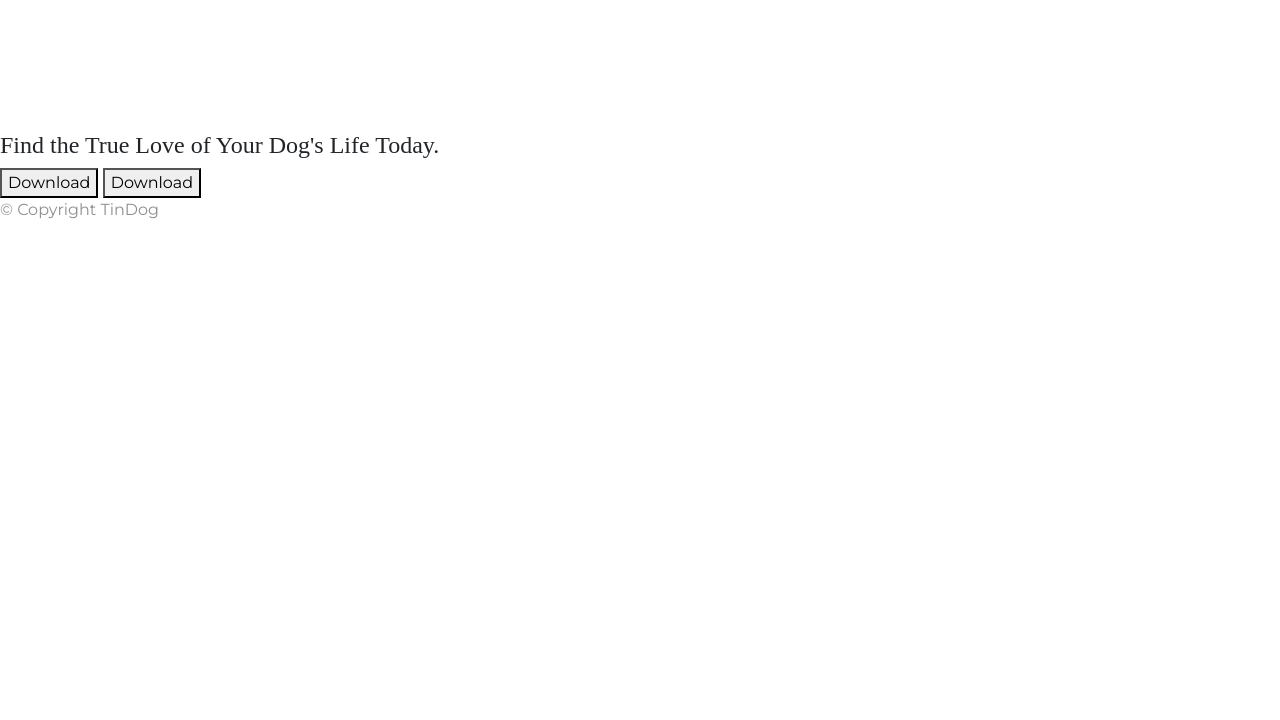
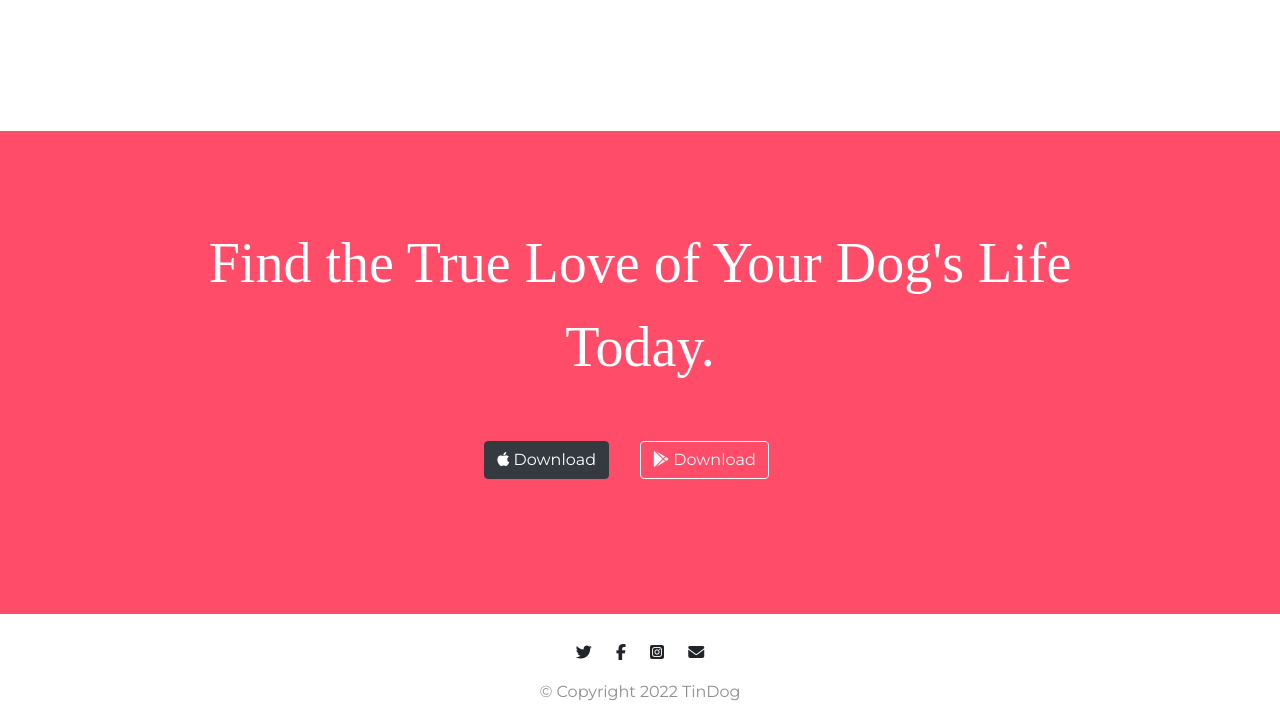
Before and after one commit to krook98/tindog, a plain HTML site: page index.html in a window 1280 px wide. Shown: the part 2092-2812 px from the top of the page. Before the commit the page ends 2330 px from the top, so only its background shows below. Drawn offline with nearby package versions, Linux system fonts and the light colour scheme.

Commit message:
Footer done

```diff
--- a/css/styles.css
+++ b/css/styles.css
@@ -131,6 +131,31 @@ h3 {
       padding: 3% 2%;
   }
 
+  /* End Section */
+  #cta {
+      text-align: center;
+      background-color: #ff4c68;
+      color: #fff;
+      padding: 7% 15%;
+  }
+
+  .cta-heading {
+      font-size: 3.5rem;
+      line-height: 1.5;
+      font-family: 'Montserrat-Black';
+  }
+
+  /* Footer */
+  #footer {
+      text-align: center;
+      background-color: #fff;
+      padding-top: 10px;
+  }
+
+  .icon-footer {
+      margin: 20px 10px;
+  }
+
   @media (max-width: 1028px) {
       #title {
           text-align: center;
--- a/index.html
+++ b/index.html
@@ -35,13 +35,13 @@
     <div class="collapse navbar-collapse" id="navbarSupportedContent">
       <ul class="navbar-nav ml-auto">
           <li class="nav-item">
-              <a class="nav-link" href="">Contact</a>
+              <a class="nav-link" href="#footer">Contact</a>
           </li>
           <li class="nav-item">
-              <a class="nav-link" href="">Pricing</a>
+              <a class="nav-link" href="#pricing">Pricing</a>
           </li>
           <li class="nav-item">
-              <a class="nav-link" href="">Download</a>
+              <a class="nav-link" href="#cta">Download</a>
           </li>
       </ul>
    </div>
@@ -209,9 +209,10 @@
 
   <section id="cta">
 
-    <h3>Find the True Love of Your Dog's Life Today.</h3>
-    <button type="button">Download</button>
-    <button type="button">Download</button>
+    <h3 class="cta-heading">Find the True Love of Your Dog's Life Today.</h3>
+    <button type="button" class="download-button btn btn-dark download-button"><i class="fa-brands fa-apple"></i> Download</button>
+    <button type="button" class="download-button btn btn-outline-light download-button"><i class="fa-brands fa-google-play"></i> Download</button>
+
 
   </section>
 
@@ -219,8 +220,12 @@
   <!-- Footer -->
 
   <footer id="footer">
+    <i class="icon-footer fa-brands fa-twitter"></i>
+    <i class="icon-footer fa-brands fa-facebook-f"></i>
+    <i class="icon-footer fa-brands fa-instagram-square"></i>
+    <i class="icon-footer fa-solid fa-envelope"></i>
 
-    <p>© Copyright TinDog</p>
+    <p>© Copyright 2022 TinDog</p>
 
   </footer>
 
```
